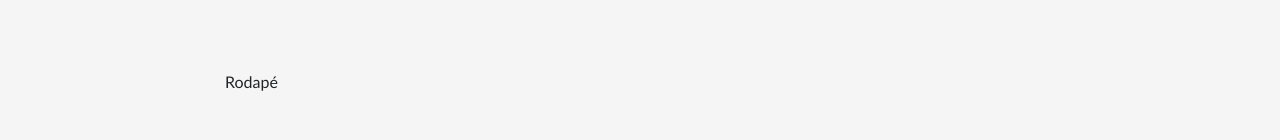
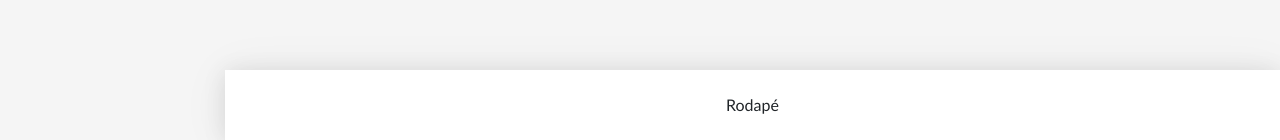
Before and after one commit to EzequielGnich/CRUD-reactJS, a React (Create React App) app in the folder frontend/: page / in a window 1280 px wide. Shown: the part 660-800 px from the top of the page. Built offline with nearby package versions, Linux system fonts and the light colour scheme.

Commit message:
criado o css inicial do footer

```diff
--- a/frontend/src/components/templates/footer/footer.css
+++ b/frontend/src/components/templates/footer/footer.css
@@ -0,0 +1,8 @@
+footer.footer {
+  display: flex;
+  align-items: center;
+  justify-content: center;
+  padding: 0 25px;
+  background-color: #fff;
+  box-shadow: var(--shadow);
+}
```
